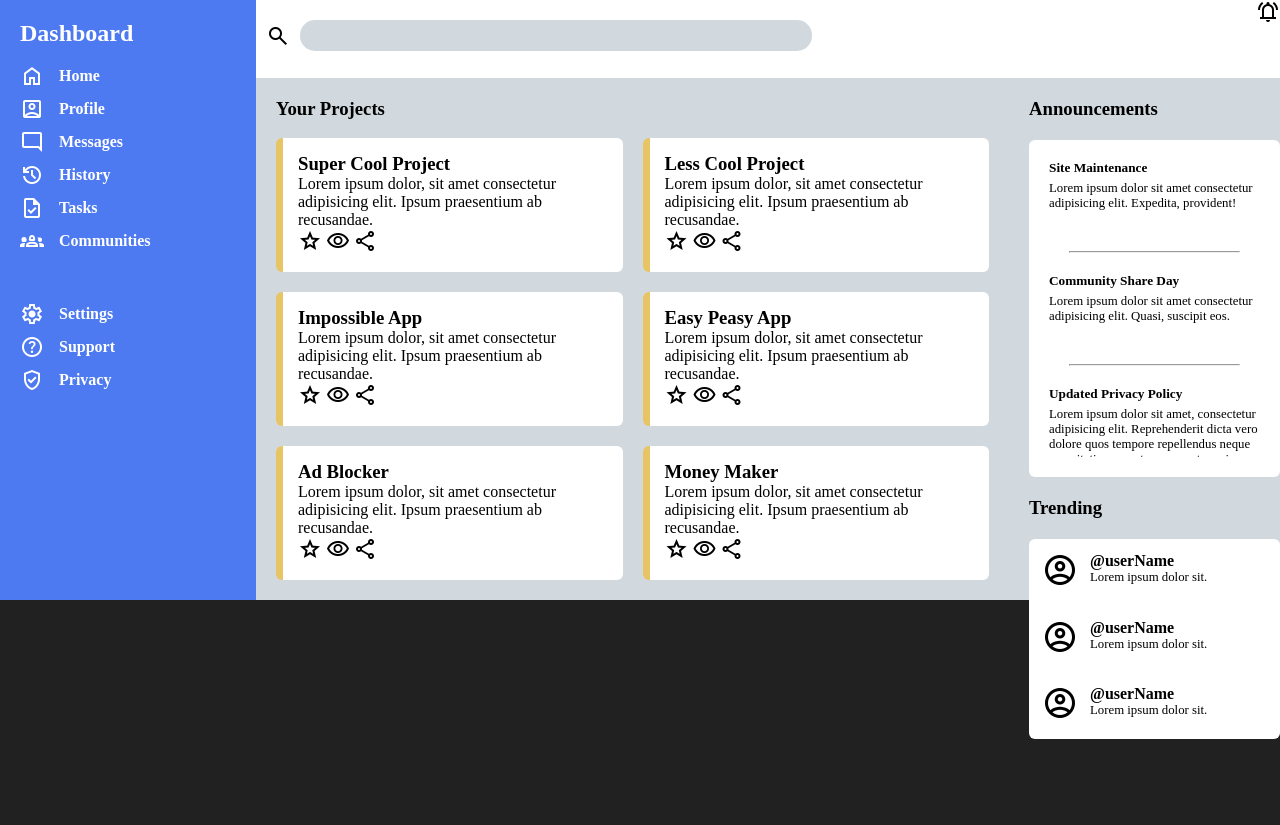
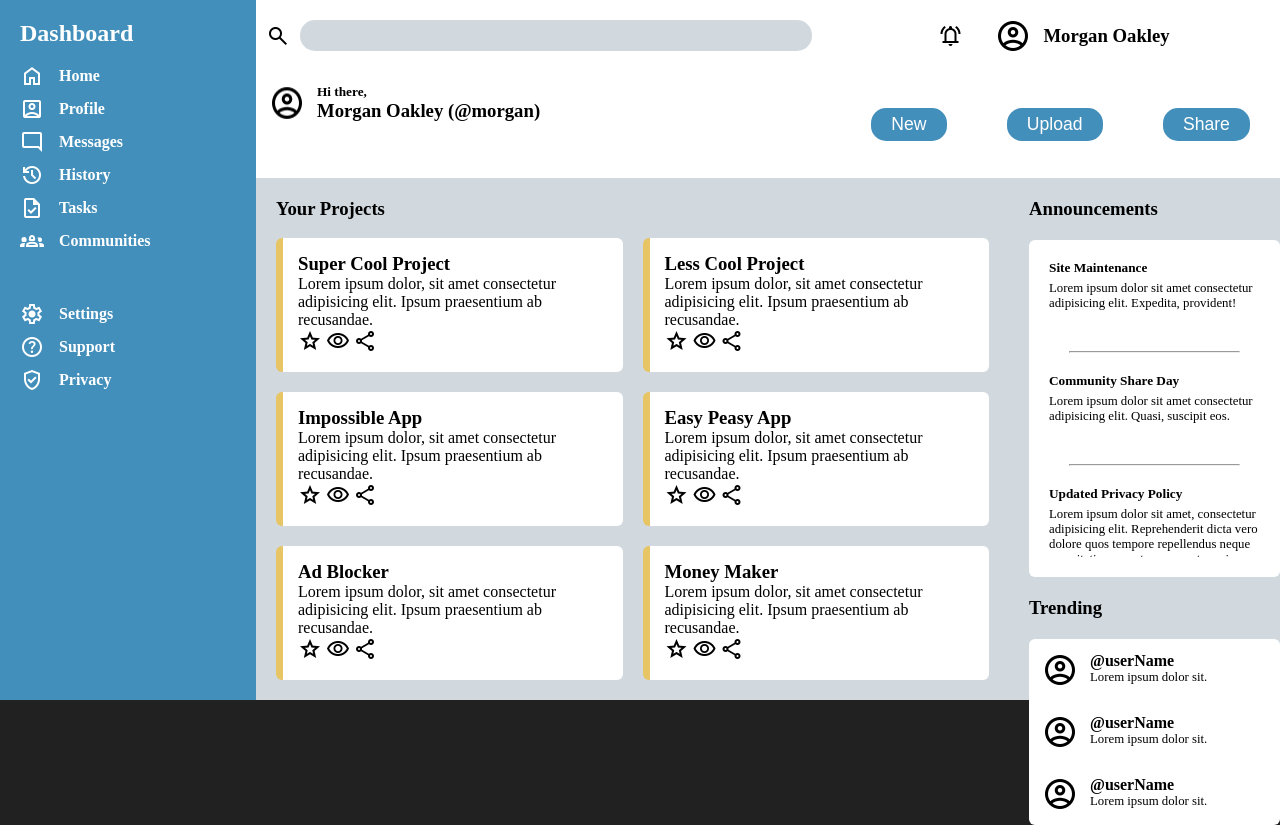
Before and after one commit to gniht/admin-dashboard, a plain HTML site: page index.html in a window 1280 px wide. Before the commit the page ends 800 px from the top, so only its background shows below. Drawn offline with nearby package versions, Linux system fonts and the light colour scheme.

Commit message:
added action buttons and greeted user to header

```diff
--- a/index.html
+++ b/index.html
@@ -31,7 +31,28 @@
       </div>
       <div class="notification"><span class="material-symbols-outlined">
         notifications_active
-        </span></div>
+        </span>
+        <div class="user current-user">
+          <img src="./src/account-circle-outline.png" alt="user avatar icon">
+          <div class="user-text">
+            <h3>Morgan Oakley</h3>
+          </div>
+        </div>
+      </div>
+      <div class="greeting">
+        <div class="user greeted-user">
+          <img src="./src/account-circle-outline.png" alt="user avatar icon">
+          <div class="user-text">
+            <h5>Hi there,</h5>
+            <h3>Morgan Oakley (@morgan)</h3>
+          </div>
+        </div>
+      </div>
+      <div class="actions">
+        <button>New</button>
+        <button>Upload</button>
+        <button>Share</button>
+      </div>
     </header>
     <div class="sidebar">
       <h2>Dashboard</h2>
--- a/style.css
+++ b/style.css
@@ -31,9 +31,18 @@ a {
 header {
   grid-column: 2/3;
   grid-row: 1/2;
+  justify-content: center;
+  display: grid;
+  grid-template-rows: 2fr 3fr;
+  grid-template-columns: 4fr 3fr;
+}
+
+header .current-user .user-text {
   display: flex;
-  justify-content: space-between;
+  align-self: center;
+  grid-row: 1/2;
 }
+
 .search {
   align-self: flex-start;
   align-items: center;
@@ -50,13 +59,22 @@ header {
   background-color: rgb(209, 217, 223);
 }
 
+.notification {
+  display: flex;
+  justify-content: center;
+  align-items: center;
+}
+.notification span {
+  margin-right: 20px;
+}
+
 .sidebar {
   padding: 20px;
   display: flex;
   flex-direction: column;
   grid-column: 1/2;
   grid-row: 1/3;
-  background-color: rgb(77, 121, 241);
+  background-color: rgb(67, 143, 187);
   color: white;
 }
 
@@ -130,7 +148,7 @@ header {
   grid-template-rows: repeat(auto-fill, 1fr);
   background-color: white;
   border-radius: 6px;
-  height: 200px;
+  height: auto;
 }
 
 .nav-item {
@@ -160,3 +178,25 @@ header {
   margin-left: 12px;
   height: fit-content;
 }
+
+.greeting {
+  grid-row: 2/3;
+}
+
+.actions {
+  grid-column: 2/3;
+  grid-row: 2/3;
+  display: flex;
+  justify-content: space-around;
+  align-items: center;
+}
+
+.actions button {
+  padding: 6px 20px;
+  border-radius: 15px;
+  border: none;
+  background-color: rgb(67, 143, 187);
+  color: white;
+  font-weight: 500;
+  font-size: 1.1rem;
+}
```
